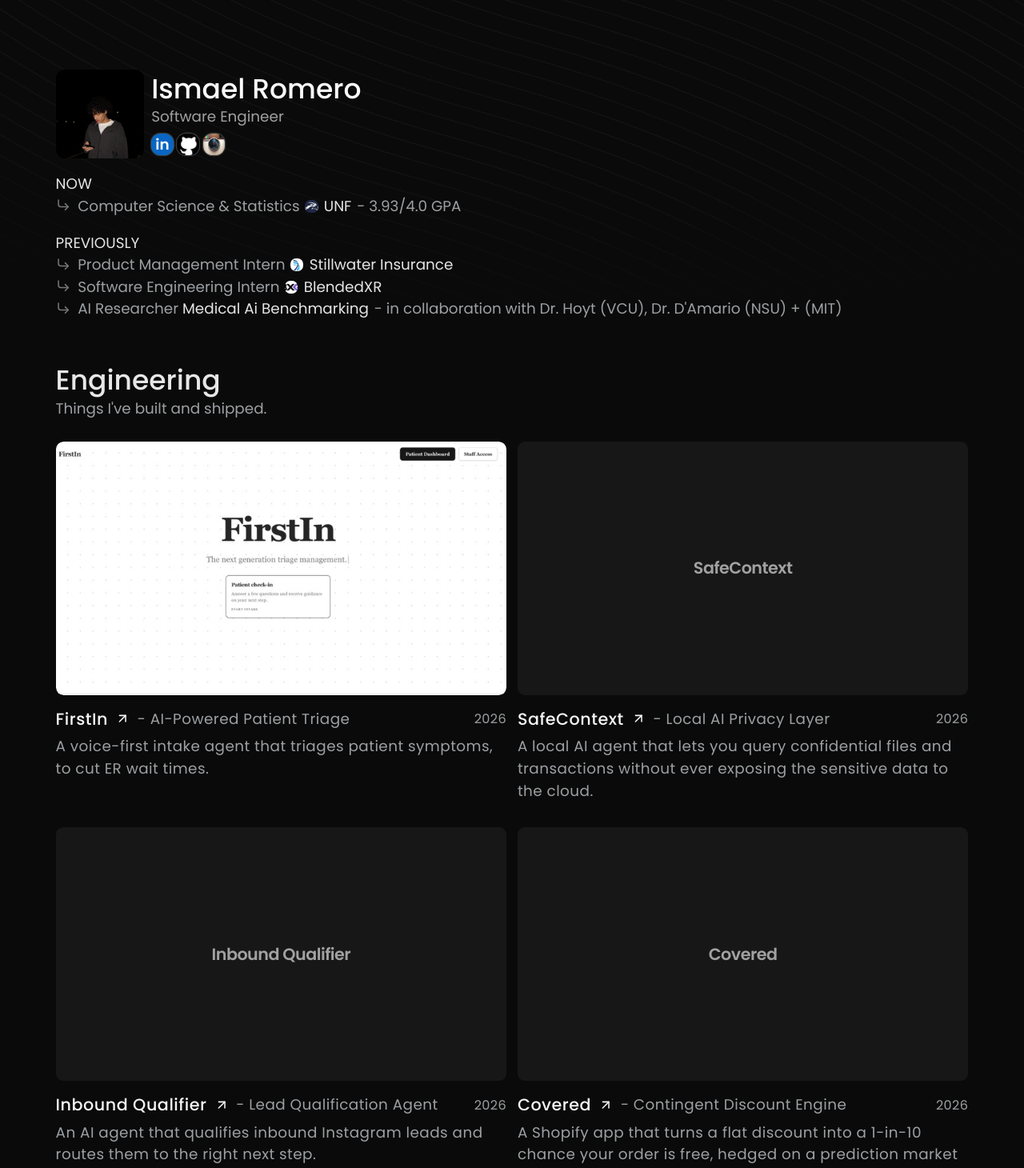
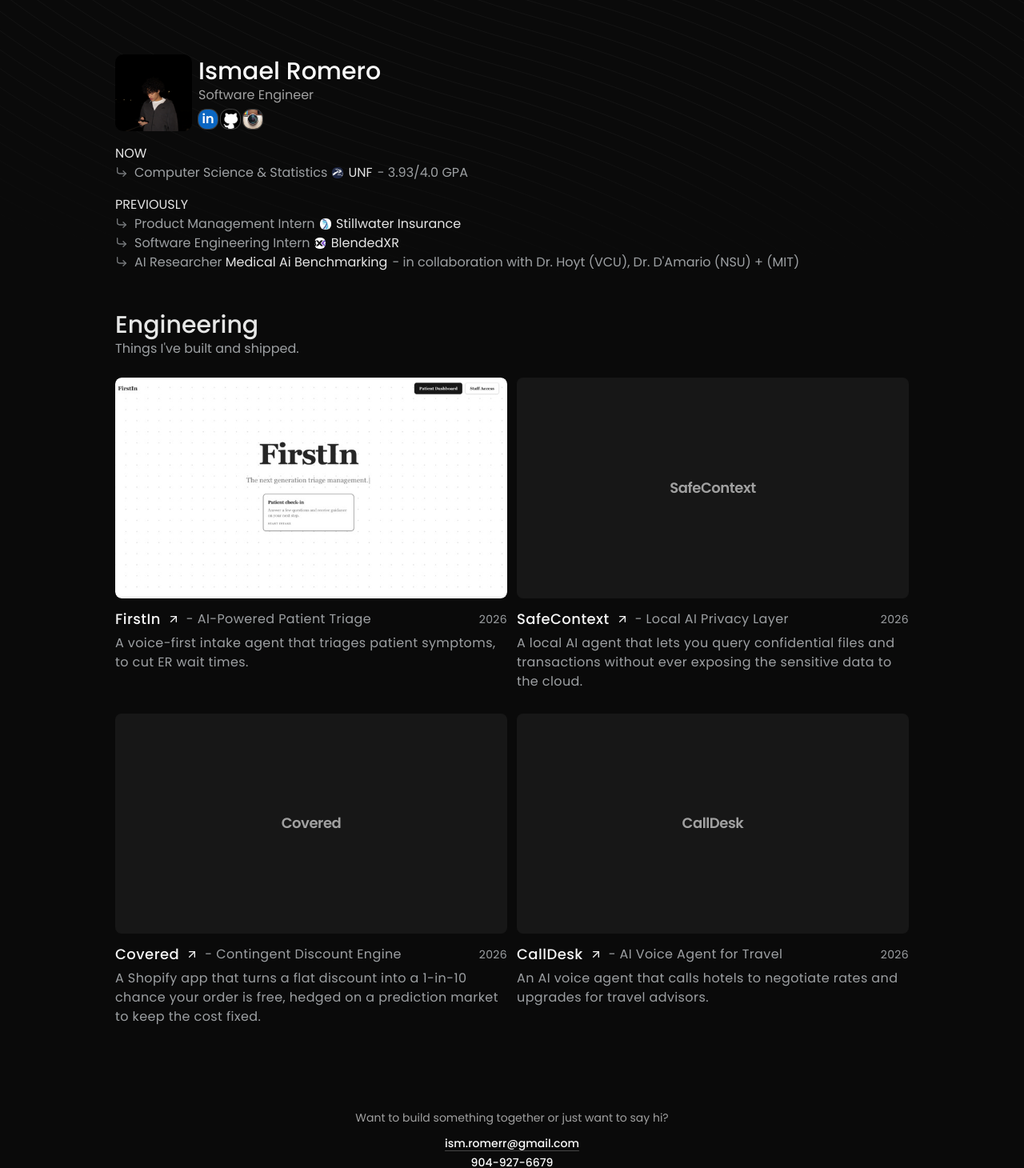
Before and after one commit to ismaelromeroo/personal-portfolio, a Next.js app: page / in a window 1280 px wide. Shown: the part 60-1520 px from the top of the page at 80% size. Built offline with nearby package versions, Linux system fonts and the light colour scheme.

Commit message:
Tighten layout scale and add staggered fade-in reveal (#4)
Removes the xl:[zoom:1.15] container scale so the layout renders at
its intended, tighter size, and adds a mount-time staggered fade-up
reveal (avatar/name -> experience rows -> project grid) via a new
client-only Reveal component.

```diff
--- a/app/globals.css
+++ b/app/globals.css
@@ -161,3 +161,9 @@
     font-family: var(--font-poppins), ui-sans-serif, system-ui, sans-serif;
   }
 }
+
+@media (prefers-reduced-motion: reduce) {
+  .reveal {
+    transition-duration: 0s;
+  }
+}
--- a/app/page.tsx
+++ b/app/page.tsx
@@ -8,7 +8,7 @@ import { nowRoles, previousRoles } from "@/lib/portfolio-data"
 export default function Page() {
   return (
     <main className="relative min-h-screen w-full overflow-x-hidden bg-background">
-      <div className="relative z-10 mx-auto flex max-w-5xl flex-col px-4 pb-16 xl:[zoom:1.15]">
+      <div className="relative z-10 mx-auto flex max-w-5xl flex-col px-4 pb-16">
         <div className="relative flex flex-col pt-10 md:pt-20 lg:pt-32">
           {/* Curved-line background scoped to the top section's own height */}
           <div
@@ -21,8 +21,8 @@ export default function Page() {
           </div>
 
           <ProfileHeader />
-          <ExperienceList label="Now" roles={nowRoles} />
-          <ExperienceList label="Previously" roles={previousRoles} />
+          <ExperienceList label="Now" roles={nowRoles} revealDelay={140} />
+          <ExperienceList label="Previously" roles={previousRoles} revealDelay={190} />
         </div>
 
         <div className="pt-12">
--- a/frontend/components/portfolio/experience-list.tsx
+++ b/frontend/components/portfolio/experience-list.tsx
@@ -1,10 +1,16 @@
 import Image from "next/image"
 import { CornerDownRight } from "lucide-react"
+import { Reveal } from "@/components/ui/reveal"
 import type { RoleItem } from "@/lib/portfolio-data"
+
+/** Stagger step between consecutive role rows, in milliseconds. */
+const ROW_STEP_MS = 30
 
 interface ExperienceListProps {
   label: string
   roles: RoleItem[]
+  /** Milliseconds after mount before the section's label fades in. */
+  revealDelay: number
 }
 
 function RoleRow({ role }: { role: RoleItem }) {
@@ -46,14 +52,18 @@ function RoleRow({ role }: { role: RoleItem }) {
   return <div className={className}>{inner}</div>
 }
 
-export function ExperienceList({ label, roles }: ExperienceListProps) {
+export function ExperienceList({ label, roles, revealDelay }: ExperienceListProps) {
   return (
     <section className="pt-4">
-      <h2 className="text-base font-normal uppercase text-neutral-200">{label}</h2>
+      <Reveal delay={revealDelay}>
+        <h2 className="text-base font-normal uppercase text-neutral-200">{label}</h2>
+      </Reveal>
       <ul className="flex flex-col">
         {roles.map((role, index) => (
           <li key={`${role.role}-${index}`}>
-            <RoleRow role={role} />
+            <Reveal delay={revealDelay + ROW_STEP_MS * (index + 1)}>
+              <RoleRow role={role} />
+            </Reveal>
           </li>
         ))}
       </ul>
--- a/frontend/components/portfolio/profile-header.tsx
+++ b/frontend/components/portfolio/profile-header.tsx
@@ -1,4 +1,5 @@
 import Image from "next/image"
+import { Reveal } from "@/components/ui/reveal"
 import { profile } from "@/lib/portfolio-data"
 
 /** Tooltip shown above a social icon on hover. */
@@ -13,6 +14,7 @@ function IconTooltip({ label }: { label: string }) {
 export function ProfileHeader() {
   return (
     <header className="flex items-center gap-2">
+      <Reveal delay={100}>
         <Image
           src={profile.avatar}
           alt={profile.name}
@@ -22,11 +24,17 @@ export function ProfileHeader() {
           style={{ objectPosition: "50% 38%" }}
           priority
         />
+      </Reveal>
 
       <div className="flex flex-1 flex-col justify-center">
+        <Reveal delay={100}>
           <h1 className="text-3xl font-medium text-foreground">{profile.name}</h1>
+        </Reveal>
+        <Reveal delay={110}>
           <p className="text-base text-muted-foreground">{profile.title}</p>
+        </Reveal>
 
+        <Reveal delay={120}>
           <nav className="mt-1.5 inline-flex items-center" aria-label="Social links">
             {profile.socials.map((social, index) => (
               <a
@@ -62,6 +70,7 @@ export function ProfileHeader() {
               </a>
             ))}
           </nav>
+        </Reveal>
       </div>
     </header>
   )
--- a/frontend/components/portfolio/project-grid.tsx
+++ b/frontend/components/portfolio/project-grid.tsx
@@ -1,19 +1,24 @@
 import { projects } from "@/lib/portfolio-data"
 import { ProjectCard } from "@/components/portfolio/project-card"
+import { Reveal } from "@/components/ui/reveal"
 
 export function ProjectGrid() {
   return (
     <section className="flex flex-col gap-6">
+      <Reveal delay={400}>
         <div>
           <h2 className="text-3xl font-medium text-white/90">Engineering</h2>
           <p className="text-base text-[#9da0a3]">Things I&apos;ve built and shipped.</p>
         </div>
+      </Reveal>
 
+      <Reveal delay={400}>
         <div className="grid grid-cols-1 gap-3 lg:grid-cols-2">
           {projects.map((project) => (
             <ProjectCard key={project.title} project={project} />
           ))}
         </div>
+      </Reveal>
     </section>
   )
 }
--- /dev/null
+++ b/frontend/components/ui/reveal.tsx
@@ -0,0 +1,29 @@
+"use client"
+
+import { useEffect, useState, type ReactNode } from "react"
+
+interface RevealProps {
+  /** Milliseconds after mount before the fade-up starts. */
+  delay: number
+  children: ReactNode
+}
+
+/** Fades its children up into place once, `delay` ms after mount. */
+export function Reveal({ delay, children }: RevealProps) {
+  const [isVisible, setIsVisible] = useState(false)
+
+  useEffect(() => {
+    const timer = setTimeout(() => setIsVisible(true), delay)
+    return () => clearTimeout(timer)
+  }, [delay])
+
+  return (
+    <div
+      className={`reveal transform transition-all duration-700 ease-out ${
+        isVisible ? "translate-y-0 opacity-100" : "translate-y-8 opacity-0"
+      }`}
+    >
+      {children}
+    </div>
+  )
+}
--- a/frontend/lib/portfolio-data.ts
+++ b/frontend/lib/portfolio-data.ts
@@ -101,15 +101,6 @@ export const projects: Project[] = [
     href: "https://github.com/ismaelromeroo/safecontext-gb10hack",
   },
   {
-    title: "Inbound Qualifier",
-    role: "Lead Qualification Agent",
-    year: "2026",
-    description:
-      "An AI agent that qualifies inbound Instagram leads and routes them to the right next step.",
-    // media: "/logos/inbound-qualifier.jpg",
-    href: "https://github.com/ismaelromeroo/kizen-hackathon-agentic-workflow",
-  },
-  {
     title: "Covered",
     role: "Contingent Discount Engine",
     year: "2026",
```
Lines whose indentation alone changed are shown as unchanged.
